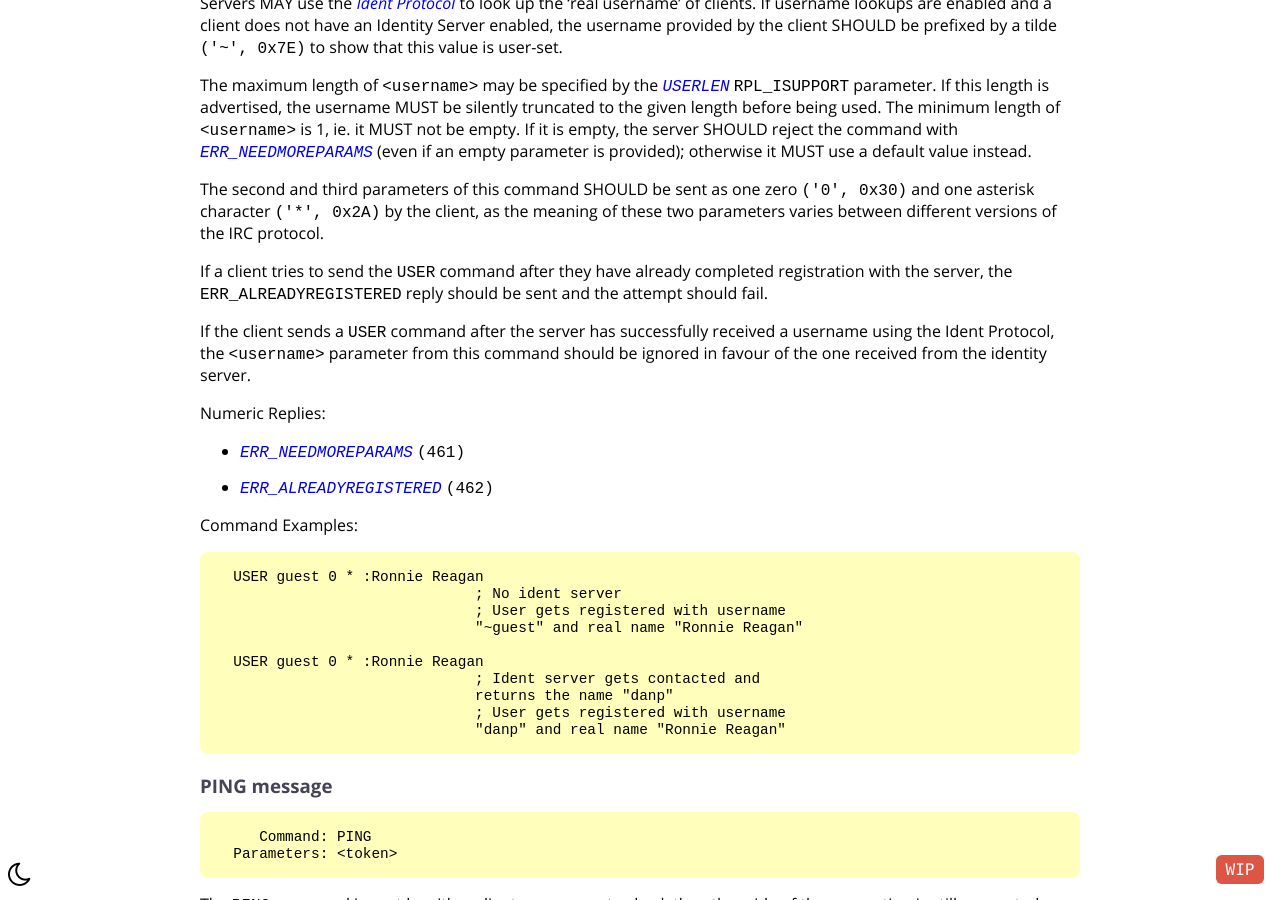
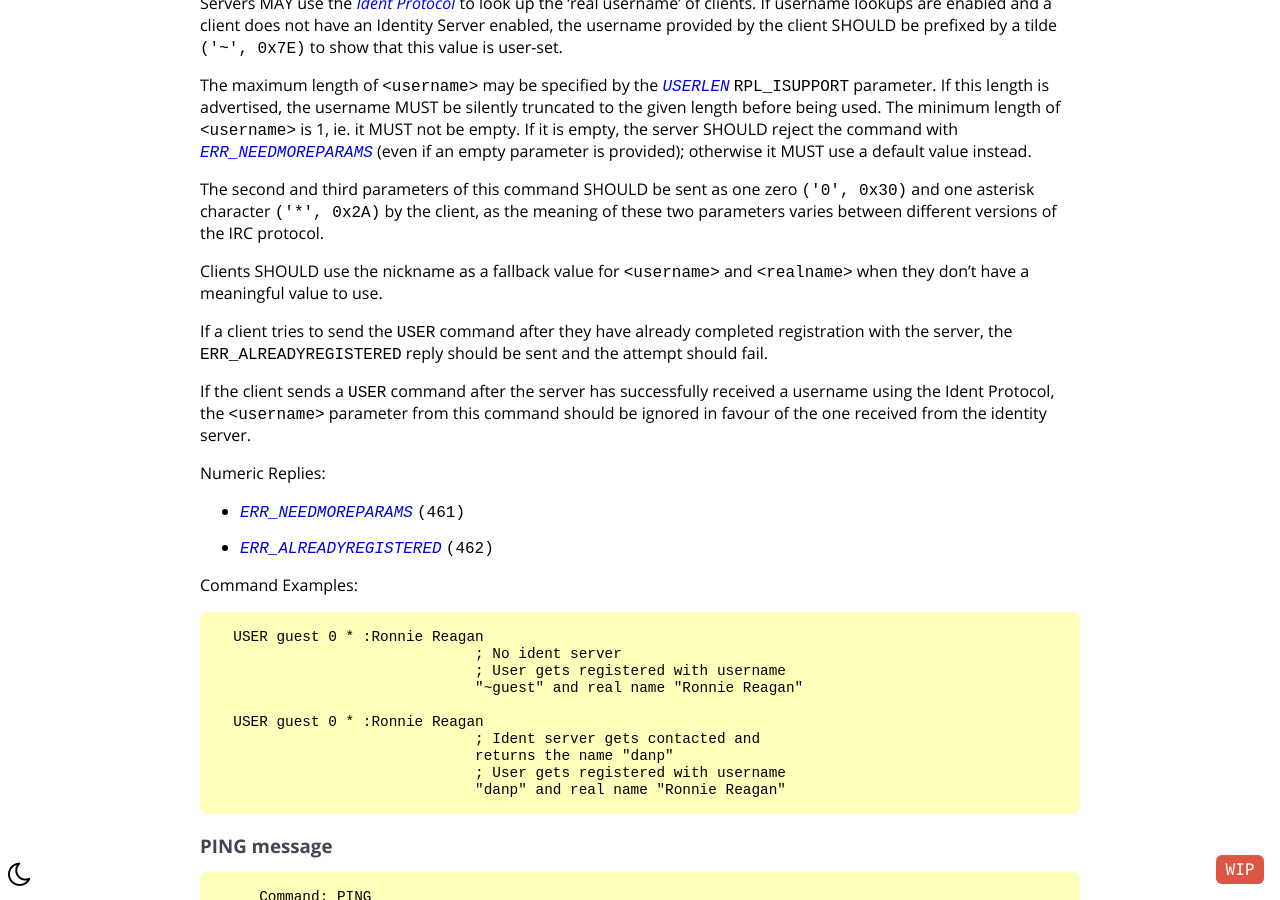
Before and after one commit to ircdocs/modern-irc, a Jekyll site: the page built from index.md, in a window 1280 px wide and 900 px high, scrolled down 23329 px. Built offline with Jekyll 4.4.1, drawn with Linux system fonts in a browser that asks for light colours; the table of contents is made by our own code.

Commit message:
Recommend using the nickname as fallback value for USER params

```diff
--- a/_includes/messages/connection.md
+++ b/_includes/messages/connection.md
@@ -91,6 +91,8 @@ The maximum length of `<username>` may be specified by the {% isupport USERLEN %
 The minimum length of `<username>` is 1, ie. it MUST not be empty. If it is empty, the server SHOULD reject the command with [`ERR_NEEDMOREPARAMS`](#errneedmoreparams-461) (even if an empty parameter is provided); otherwise it MUST use a default value instead.
 
 The second and third parameters of this command SHOULD be sent as one zero `('0', 0x30)` and one asterisk character `('*', 0x2A)` by the client, as the meaning of these two parameters varies between different versions of the IRC protocol.
+
+Clients SHOULD use the nickname as a fallback value for `<username>` and `<realname>` when they don't have a meaningful value to use.
 
 If a client tries to send the `USER` command after they have already completed registration with the server, the `ERR_ALREADYREGISTERED` reply should be sent and the attempt should fail.
 
```
